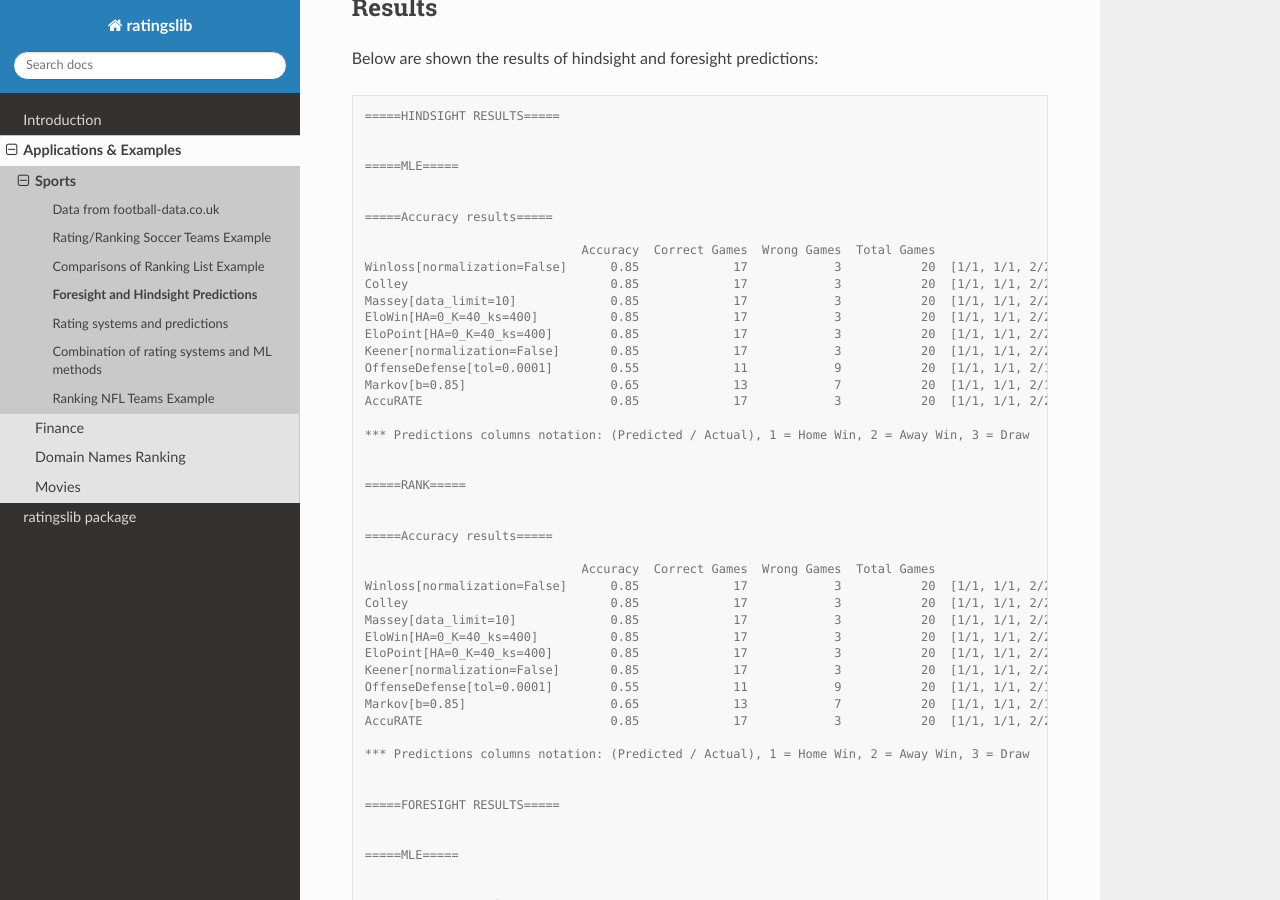
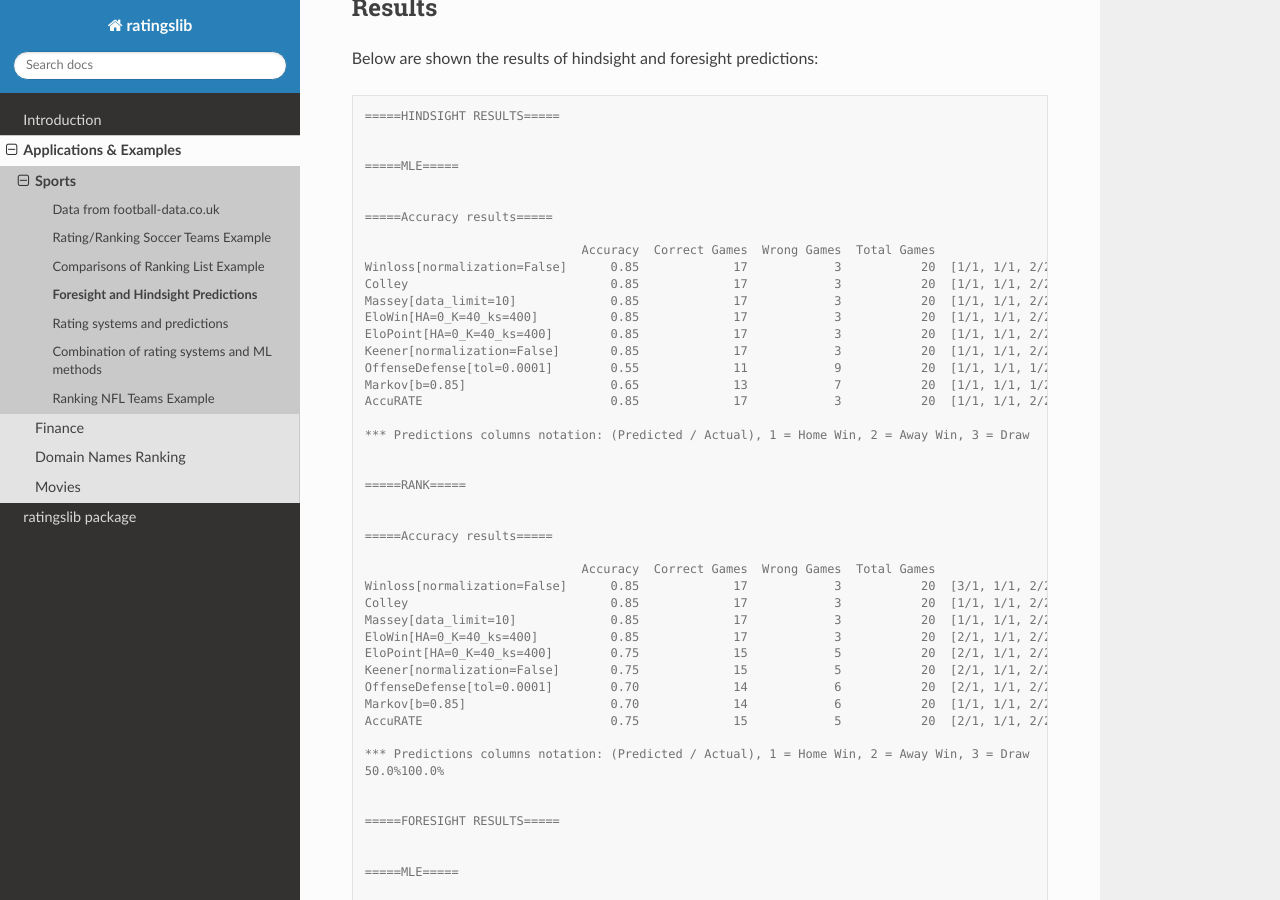
Before and after one commit to ktalattinis/ratingslib, a Sphinx documentation site: the page built from docs/source/examples/sports/soccer_predictions.rst, in a window 1280 px wide and 900 px high, scrolled down 1023 px. Built offline with Sphinx 7.4.7 and the Read the Docs theme 2.0.0, drawn with Linux system fonts in a browser that asks for light colours.

Commit message:
Fix hindsight example

```diff
--- a/docs/source/examples/sports/soccer_predictions.rst
+++ b/docs/source/examples/sports/soccer_predictions.rst
@@ -51,15 +51,15 @@
    =====Accuracy results=====
 
                                  Accuracy  Correct Games  Wrong Games  Total Games                                                                                           Predictions
-   Winloss[normalization=False]      0.85             17            3           20  [1/1, 1/1, 2/2, 2/2, 2/2, 1/1, 3/2, 2/2, 1/1, 3/1, 3/1, 1/1, 1/1, 1/1, 1/1, 2/2, 1/1, 2/2, 1/1, 2/2]
-   Colley                            0.85             17            3           20  [1/1, 1/1, 2/2, 2/2, 2/2, 1/1, 3/2, 2/2, 1/1, 3/1, 3/1, 1/1, 1/1, 1/1, 1/1, 2/2, 1/1, 2/2, 1/1, 2/2]
-   Massey[data_limit=10]             0.85             17            3           20  [1/1, 1/1, 2/2, 2/2, 2/2, 1/1, 3/2, 2/2, 1/1, 3/2, 3/1, 1/1, 1/1, 1/1, 1/1, 2/2, 1/1, 2/2, 1/1, 2/2]
-   EloWin[HA=0_K=40_ks=400]          0.85             17            3           20  [1/1, 1/1, 2/2, 2/2, 2/2, 1/1, 3/2, 2/2, 1/1, 3/1, 3/1, 1/1, 1/1, 1/1, 1/1, 2/2, 1/1, 2/2, 1/1, 2/2]
-   EloPoint[HA=0_K=40_ks=400]        0.85             17            3           20  [1/1, 1/1, 2/2, 2/2, 2/2, 1/1, 3/2, 2/2, 1/1, 3/1, 3/1, 1/1, 1/1, 1/1, 1/1, 2/2, 1/1, 2/2, 1/1, 2/2]
-   Keener[normalization=False]       0.85             17            3           20  [1/1, 1/1, 2/2, 2/2, 2/2, 1/1, 3/2, 2/2, 1/1, 3/1, 3/1, 1/1, 1/1, 1/1, 1/1, 2/2, 1/1, 2/2, 1/1, 2/2]
-   OffenseDefense[tol=0.0001]        0.55             11            9           20  [1/1, 1/1, 2/1, 2/1, 2/1, 1/1, 3/1, 2/1, 1/1, 3/1, 3/1, 1/1, 1/1, 1/1, 1/1, 2/1, 1/1, 2/1, 1/1, 2/2]
-   Markov[b=0.85]                    0.65             13            7           20  [1/1, 1/1, 2/1, 2/2, 2/2, 1/1, 3/2, 2/1, 1/1, 3/2, 3/2, 1/1, 1/1, 1/1, 1/1, 2/1, 1/2, 2/2, 1/1, 2/2]
-   AccuRATE                          0.85             17            3           20  [1/1, 1/1, 2/2, 2/2, 2/2, 1/1, 3/2, 2/2, 1/1, 3/1, 3/1, 1/1, 1/1, 1/1, 1/1, 2/2, 1/1, 2/2, 1/1, 2/2]
+   Winloss[normalization=False]      0.85             17            3           20  [1/1, 1/1, 2/2, 2/2, 2/2, 1/1, 2/3, 2/2, 1/1, 1/3, 1/3, 1/1, 1/1, 1/1, 1/1, 2/2, 1/1, 2/2, 1/1, 2/2]
+   Colley                            0.85             17            3           20  [1/1, 1/1, 2/2, 2/2, 2/2, 1/1, 2/3, 2/2, 1/1, 1/3, 1/3, 1/1, 1/1, 1/1, 1/1, 2/2, 1/1, 2/2, 1/1, 2/2]
+   Massey[data_limit=10]             0.85             17            3           20  [1/1, 1/1, 2/2, 2/2, 2/2, 1/1, 2/3, 2/2, 1/1, 2/3, 1/3, 1/1, 1/1, 1/1, 1/1, 2/2, 1/1, 2/2, 1/1, 2/2]
+   EloWin[HA=0_K=40_ks=400]          0.85             17            3           20  [1/1, 1/1, 2/2, 2/2, 2/2, 1/1, 2/3, 2/2, 1/1, 1/3, 1/3, 1/1, 1/1, 1/1, 1/1, 2/2, 1/1, 2/2, 1/1, 2/2]
+   EloPoint[HA=0_K=40_ks=400]        0.85             17            3           20  [1/1, 1/1, 2/2, 2/2, 2/2, 1/1, 2/3, 2/2, 1/1, 1/3, 1/3, 1/1, 1/1, 1/1, 1/1, 2/2, 1/1, 2/2, 1/1, 2/2]
+   Keener[normalization=False]       0.85             17            3           20  [1/1, 1/1, 2/2, 2/2, 2/2, 1/1, 2/3, 2/2, 1/1, 1/3, 1/3, 1/1, 1/1, 1/1, 1/1, 2/2, 1/1, 2/2, 1/1, 2/2]
+   OffenseDefense[tol=0.0001]        0.55             11            9           20  [1/1, 1/1, 1/2, 1/2, 1/2, 1/1, 1/3, 1/2, 1/1, 1/3, 1/3, 1/1, 1/1, 1/1, 1/1, 1/2, 1/1, 1/2, 1/1, 2/2]
+   Markov[b=0.85]                    0.65             13            7           20  [1/1, 1/1, 1/2, 2/2, 2/2, 1/1, 2/3, 1/2, 1/1, 2/3, 2/3, 1/1, 1/1, 1/1, 1/1, 1/2, 2/1, 2/2, 1/1, 2/2]
+   AccuRATE                          0.85             17            3           20  [1/1, 1/1, 2/2, 2/2, 2/2, 1/1, 2/3, 2/2, 1/1, 1/3, 1/3, 1/1, 1/1, 1/1, 1/1, 2/2, 1/1, 2/2, 1/1, 2/2]
 
    *** Predictions columns notation: (Predicted / Actual), 1 = Home Win, 2 = Away Win, 3 = Draw
 
@@ -70,17 +70,18 @@
    =====Accuracy results=====
 
                                  Accuracy  Correct Games  Wrong Games  Total Games                                                                                           Predictions
-   Winloss[normalization=False]      0.85             17            3           20  [1/1, 1/1, 2/2, 2/2, 2/2, 1/1, 3/2, 2/2, 1/1, 3/1, 3/1, 1/1, 1/1, 1/1, 1/1, 2/2, 1/1, 2/2, 1/1, 2/2]
-   Colley                            0.85             17            3           20  [1/1, 1/1, 2/2, 2/2, 2/2, 1/1, 3/2, 2/2, 1/1, 3/1, 3/1, 1/1, 1/1, 1/1, 1/1, 2/2, 1/1, 2/2, 1/1, 2/2]
-   Massey[data_limit=10]             0.85             17            3           20  [1/1, 1/1, 2/2, 2/2, 2/2, 1/1, 3/2, 2/2, 1/1, 3/2, 3/1, 1/1, 1/1, 1/1, 1/1, 2/2, 1/1, 2/2, 1/1, 2/2]
-   EloWin[HA=0_K=40_ks=400]          0.85             17            3           20  [1/1, 1/1, 2/2, 2/2, 2/2, 1/1, 3/2, 2/2, 1/1, 3/1, 3/1, 1/1, 1/1, 1/1, 1/1, 2/2, 1/1, 2/2, 1/1, 2/2]
-   EloPoint[HA=0_K=40_ks=400]        0.85             17            3           20  [1/1, 1/1, 2/2, 2/2, 2/2, 1/1, 3/2, 2/2, 1/1, 3/1, 3/1, 1/1, 1/1, 1/1, 1/1, 2/2, 1/1, 2/2, 1/1, 2/2]
-   Keener[normalization=False]       0.85             17            3           20  [1/1, 1/1, 2/2, 2/2, 2/2, 1/1, 3/2, 2/2, 1/1, 3/1, 3/1, 1/1, 1/1, 1/1, 1/1, 2/2, 1/1, 2/2, 1/1, 2/2]
-   OffenseDefense[tol=0.0001]        0.55             11            9           20  [1/1, 1/1, 2/1, 2/1, 2/1, 1/1, 3/1, 2/1, 1/1, 3/1, 3/1, 1/1, 1/1, 1/1, 1/1, 2/1, 1/1, 2/1, 1/1, 2/2]
-   Markov[b=0.85]                    0.65             13            7           20  [1/1, 1/1, 2/1, 2/2, 2/2, 1/1, 3/2, 2/1, 1/1, 3/2, 3/2, 1/1, 1/1, 1/1, 1/1, 2/1, 1/2, 2/2, 1/1, 2/2]
-   AccuRATE                          0.85             17            3           20  [1/1, 1/1, 2/2, 2/2, 2/2, 1/1, 3/2, 2/2, 1/1, 3/1, 3/1, 1/1, 1/1, 1/1, 1/1, 2/2, 1/1, 2/2, 1/1, 2/2]
+   Winloss[normalization=False]      0.85             17            3           20  [3/1, 1/1, 2/2, 2/2, 2/2, 1/1, 2/3, 2/2, 1/1, 3/3, 3/3, 1/1, 1/1, 1/1, 1/1, 2/2, 3/1, 2/2, 1/1, 2/2]
+   Colley                            0.85             17            3           20  [1/1, 1/1, 2/2, 2/2, 2/2, 1/1, 2/3, 2/2, 1/1, 2/3, 1/3, 1/1, 1/1, 1/1, 1/1, 2/2, 1/1, 2/2, 1/1, 2/2]
+   Massey[data_limit=10]             0.85             17            3           20  [1/1, 1/1, 2/2, 2/2, 2/2, 1/1, 2/3, 2/2, 1/1, 2/3, 2/3, 1/1, 1/1, 1/1, 1/1, 2/2, 1/1, 2/2, 1/1, 2/2]
+   EloWin[HA=0_K=40_ks=400]          0.85             17            3           20  [2/1, 1/1, 2/2, 2/2, 2/2, 1/1, 2/3, 2/2, 1/1, 2/3, 3/3, 1/1, 1/1, 1/1, 1/1, 2/2, 1/1, 2/2, 1/1, 2/2]
+   EloPoint[HA=0_K=40_ks=400]        0.75             15            5           20  [2/1, 1/1, 2/2, 2/2, 2/2, 1/1, 2/3, 2/2, 1/1, 1/3, 2/3, 1/1, 1/1, 1/1, 1/1, 2/2, 2/1, 2/2, 1/1, 2/2]
+   Keener[normalization=False]       0.75             15            5           20  [2/1, 1/1, 2/2, 2/2, 2/2, 1/1, 2/3, 2/2, 1/1, 1/3, 2/3, 1/1, 1/1, 1/1, 1/1, 2/2, 2/1, 2/2, 1/1, 2/2]
+   OffenseDefense[tol=0.0001]        0.70             14            6           20  [2/1, 1/1, 2/2, 2/2, 2/2, 1/1, 2/3, 2/2, 1/1, 2/3, 1/3, 1/1, 2/1, 1/1, 1/1, 2/2, 2/1, 2/2, 1/1, 2/2]
+   Markov[b=0.85]                    0.70             14            6           20  [1/1, 1/1, 2/2, 2/2, 2/2, 1/1, 2/3, 2/2, 1/1, 2/3, 2/3, 2/1, 1/1, 2/1, 1/1, 2/2, 2/1, 2/2, 1/1, 2/2]
+   AccuRATE                          0.75             15            5           20  [2/1, 1/1, 2/2, 2/2, 2/2, 1/1, 2/3, 2/2, 1/1, 1/3, 2/3, 1/1, 1/1, 1/1, 1/1, 2/2, 2/1, 2/2, 1/1, 2/2]
 
    *** Predictions columns notation: (Predicted / Actual), 1 = Home Win, 2 = Away Win, 3 = Draw
+   50.0%100.0%
 
 
    =====FORESIGHT RESULTS=====
```
Also changed, not shown: 1 other file.
